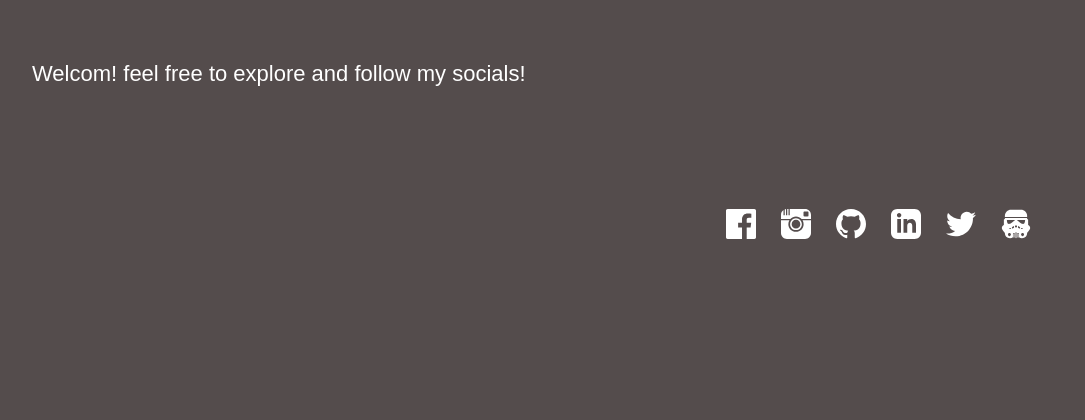
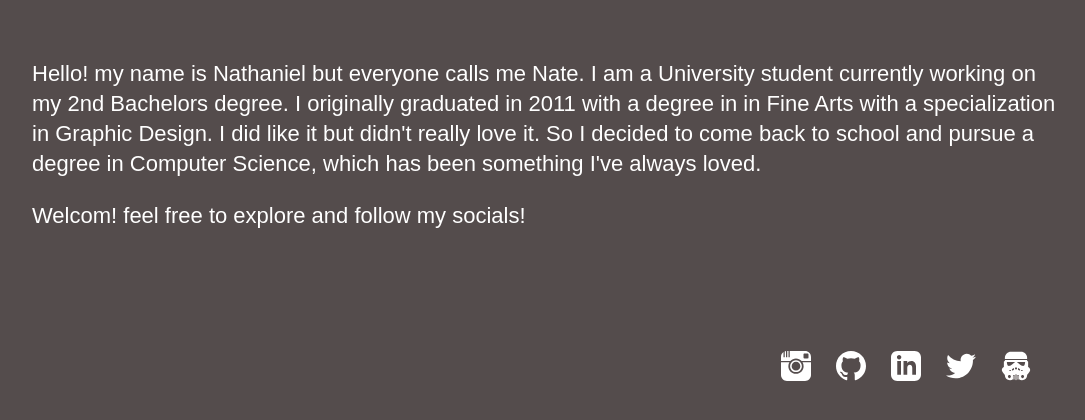
Before and after one commit to viznate/Lab10, a Flask app: page / in a window 1280 px wide. Shown: the part 360-780 px from the top of the page, without its empty margins (96-1181 px from the left). Run offline with Flask 3, Linux system fonts and the light colour scheme.

Commit message:
Last commit

```diff
--- a/templates/base.html
+++ b/templates/base.html
@@ -20,6 +20,11 @@
           </small></p>
           <div>
             <h3>Hello! This is a page about me {{sname}}!</h3><br>
+            <p>Hello! my name is Nathaniel but everyone calls me Nate. I am a University student currently working
+                on my 2nd Bachelors degree. I originally graduated in 2011 with a degree in in Fine Arts with a specialization
+                in Graphic Design. I did like it but didn't really love it. So I decided to come back to school and pursue a
+                 degree in Computer Science, which has been something I've always loved.
+            </p>
             <p>Welcom! feel free to explore and follow my socials!</p>
           </div>
           <div class="content">
@@ -39,7 +44,7 @@
             </a>
           </div>
           <div class="social-icon">
-              <a href="https://twitter.com">
+              <a href="https://twitter.com/vizNate88">
                   <svg xmlns="http://www.w3.org/2000/svg" width="30" height="30" viewBox="0 0 24 24">
                       <path d="M24 4.557c-.883.392-1.832.656-2.828.775 1.017-.609 1.798-1.574 2.165-2.724-.951.564-2.005.974-3.127 1.195-.897-.957-2.178-1.555-3.594-1.555-3.179 0-5.515 2.966-4.797 6.045-4.091-.205-7.719-2.165-10.148-5.144-1.29 2.213-.669 5.108 1.523 6.574-.806-.026-1.566-.247-2.229-.616-.054 2.281 1.581 4.415 3.949 4.89-.693.188-1.452.232-2.224.084.626 1.956 2.444 3.379 4.6 3.419-2.07 1.623-4.678 2.348-7.29 2.04 2.179 1.397 4.768 2.212 7.548 2.212 9.142 0 14.307-7.721 13.995-14.646.962-.695 1.797-1.562 2.457-2.549z" fill="currentColor" fill-rule="evenodd"></path>
                   </svg>
@@ -47,7 +52,7 @@
           </div>
 
           <div class="social-icon">
-              <a href="https://www.linkedin.com">
+              <a href="https://www.linkedin.com/in/nathaniel-s-a60b75164">
                   <svg xmlns="http://www.w3.org/2000/svg" width="30" height="30" viewBox="0 0 24 24">
                       <path d="M19 0h-14c-2.761 0-5 2.239-5 5v14c0 2.761 2.239 5 5 5h14c2.762 0 5-2.239 5-5v-14c0-2.761-2.238-5-5-5zm-11 19h-3v-11h3v11zm-1.5-12.268c-.966 0-1.75-.79-1.75-1.764s.784-1.764 1.75-1.764 1.75.79 1.75 1.764-.783 1.764-1.75 1.764zm13.5 12.268h-3v-5.604c0-3.368-4-3.113-4 0v5.604h-3v-11h3v1.765c1.396-2.586 7-2.777 7 2.476v6.759z" fill="currentColor" fill-rule="evenodd"></path>
                   </svg>
@@ -55,7 +60,7 @@
           </div>
 
           <div class="social-icon">
-              <a href="https://github.com">
+              <a href="https://github.com/viznate">
                   <svg xmlns="http://www.w3.org/2000/svg" width="30" height="30" viewBox="0 0 24 24">
                       <path d="M12 0c-6.626 0-12 5.373-12 12 0 5.302 3.438 9.8 8.207 11.387.599.111.793-.261.793-.577v-2.234c-3.338.726-4.033-1.416-4.033-1.416-.546-1.387-1.333-1.756-1.333-1.756-1.089-.745.083-.729.083-.729 1.205.084 1.839 1.237 1.839 1.237 1.07 1.834 2.807 1.304 3.492.997.107-.775.418-1.305.762-1.604-2.665-.305-5.467-1.334-5.467-5.931 0-1.311.469-2.381 1.236-3.221-.124-.303-.535-1.524.117-3.176 0 0 1.008-.322 3.301 1.23.957-.266 1.983-.399 3.003-.404 1.02.005 2.047.138 3.006.404 2.291-1.552 3.297-1.23 3.297-1.23.653 1.653.242 2.874.118 3.176.77.84 1.235 1.911 1.235 3.221 0 4.609-2.807 5.624-5.479 5.921.43.372.823 1.102.823 2.222v3.293c0 .319.192.694.801.576 4.765-1.589 8.199-6.086 8.199-11.386 0-6.627-5.373-12-12-12z" fill="currentColor" fill-rule="evenodd"></path>
                   </svg>
@@ -63,17 +68,9 @@
           </div>
 
           <div class="social-icon">
-              <a href="https://www.instagram.com">
+              <a href="https://www.instagram.com/viz.nate/">
                   <svg xmlns="http://www.w3.org/2000/svg" width="30" height="30" viewBox="0 0 24 24">
                       <path d="M11.984 16.815c2.596 0 4.706-2.111 4.706-4.707 0-1.409-.623-2.674-1.606-3.538-.346-.303-.735-.556-1.158-.748-.593-.27-1.249-.421-1.941-.421s-1.349.151-1.941.421c-.424.194-.814.447-1.158.749-.985.864-1.608 2.129-1.608 3.538 0 2.595 2.112 4.706 4.706 4.706zm.016-8.184c1.921 0 3.479 1.557 3.479 3.478 0 1.921-1.558 3.479-3.479 3.479s-3.479-1.557-3.479-3.479c0-1.921 1.558-3.478 3.479-3.478zm5.223.369h6.777v10.278c0 2.608-2.114 4.722-4.722 4.722h-14.493c-2.608 0-4.785-2.114-4.785-4.722v-10.278h6.747c-.544.913-.872 1.969-.872 3.109 0 3.374 2.735 6.109 6.109 6.109s6.109-2.735 6.109-6.109c.001-1.14-.327-2.196-.87-3.109zm2.055-9h-12.278v5h-1v-5h-1v5h-1v-4.923c-.346.057-.682.143-1 .27v4.653h-1v-4.102c-1.202.857-2 2.246-2 3.824v3.278h7.473c1.167-1.282 2.798-2 4.511-2 1.722 0 3.351.725 4.511 2h7.505v-3.278c0-2.608-2.114-4.722-4.722-4.722zm2.722 5.265c0 .406-.333.735-.745.735h-2.511c-.411 0-.744-.329-.744-.735v-2.53c0-.406.333-.735.744-.735h2.511c.412 0 .745.329.745.735v2.53z" fill="currentColor" fill-rule="evenodd"></path>
-                  </svg>
-              </a>
-          </div>
-
-         <div class="social-icon">
-              <a href="https://www.facebook.com">
-                  <svg xmlns="http://www.w3.org/2000/svg" width="30" height="30" viewBox="0 0 24 24">
-                      <path d="M22.675 0h-21.35c-.732 0-1.325.593-1.325 1.325v21.351c0 .731.593 1.324 1.325 1.324h11.495v-9.294h-3.128v-3.622h3.128v-2.671c0-3.1 1.893-4.788 4.659-4.788 1.325 0 2.463.099 2.795.143v3.24l-1.918.001c-1.504 0-1.795.715-1.795 1.763v2.313h3.587l-.467 3.622h-3.12v9.293h6.116c.73 0 1.323-.593 1.323-1.325v-21.35c0-.732-.593-1.325-1.325-1.325z" fill="currentColor" fill-rule="evenodd"></path>
                   </svg>
               </a>
           </div>
```
